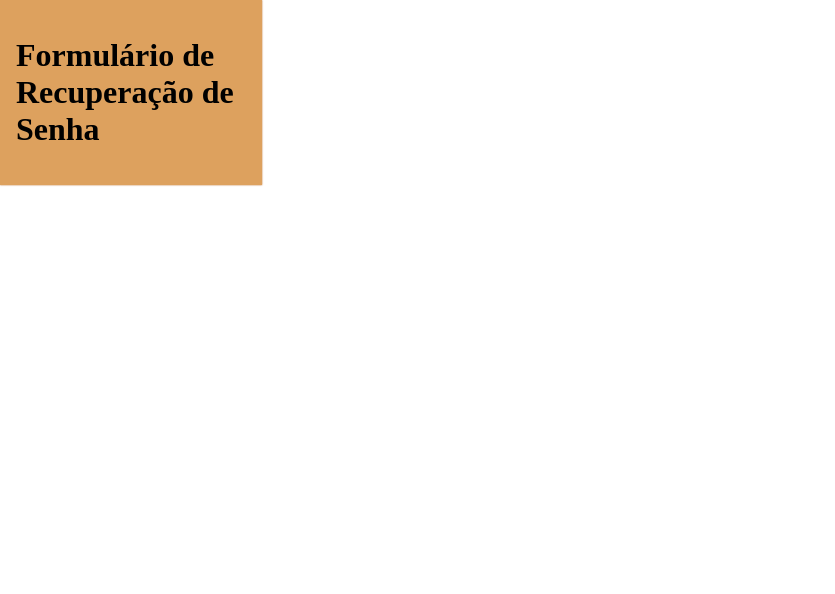
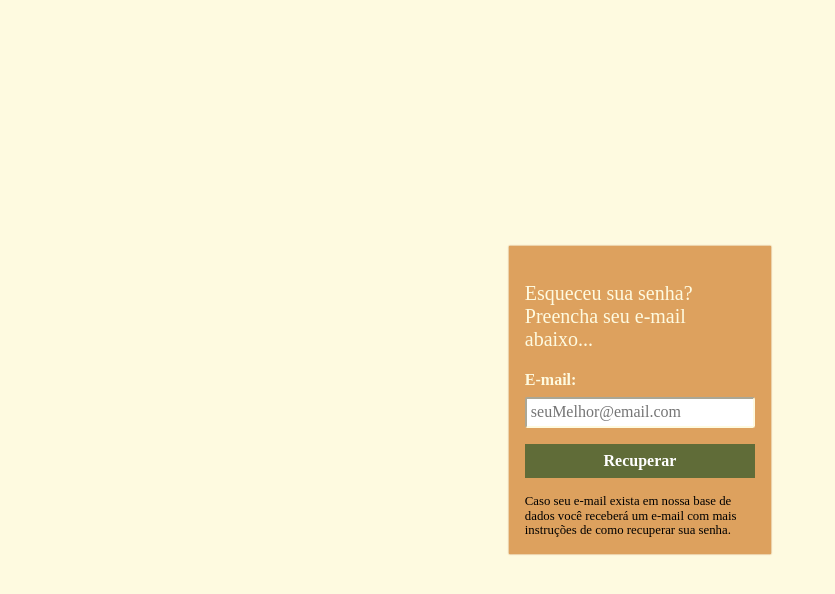
Before and after one commit to luizsla/cadastro-novo-usuario, a React (Vite) app in the folder cadastro-novo-usuario/: page /formulario-recuperacao in a window 1280 px wide. Shown: the top 594 px of the page, without its empty margins (0-835 px from the left). Built offline with nearby package versions, Linux system fonts and the light colour scheme; a web font is replaced by a local one.

Commit message:
Formulário de recuperação de senha concluído

```diff
--- a/cadastro-novo-usuario/src/Componentes/FormButton/index.jsx
+++ b/cadastro-novo-usuario/src/Componentes/FormButton/index.jsx
@@ -11,12 +11,12 @@ const Button = styled.button `
   margin-bottom: 1em;
 `;
 
-const formButton = ({tipo, texto}) => {
+const FormButton = ({tipo, texto}) => {
   return (
     <>
-      <Button type={tipo} className="form-button">{texto}</Button>
+      <Button type={tipo}>{texto}</Button>
     </>
   )
 }
 
-export default formButton;
+export default FormButton;
--- a/cadastro-novo-usuario/src/Componentes/FormRecuperacaoSenha/index.jsx
+++ b/cadastro-novo-usuario/src/Componentes/FormRecuperacaoSenha/index.jsx
@@ -1,13 +1,35 @@
+import styled from "styled-components";
+
+import BackgroundFormulario from "../BackgroundFormulario";
 import FormLayout from "../FormLayout";
+import FormInput from "../FormInput";
+import FormButton from "../FormButton";
 
+const Cabecalho = styled.p `
+  font-size: 1.25em;
+  margin-bottom: 1em;
+  color: #FEFAE0;
+`;
+
+const NotaRodape = styled.small `
+  font-size: 0.em;
+`;
 
 const formRecuperacaoSenha = () => {
   return (
     <>
-      <FormLayout>
-        <h1>Formulário de Recuperação de Senha</h1>
+      <BackgroundFormulario>
+        <FormLayout>
+          <Cabecalho>Esqueceu sua senha? Preencha seu e-mail abaixo...</Cabecalho>
 
-      </FormLayout>
+          <FormInput tipo="email" id="id-email" label="E-mail" placeholder="seuMelhor@email.com" />
+
+          <FormButton tipo="submit" texto="Recuperar" />
+
+          <NotaRodape>Caso seu e-mail exista em nossa base de dados você receberá um e-mail com mais instruções de como recuperar sua senha.</NotaRodape>
+
+        </FormLayout>
+      </BackgroundFormulario>
     </>
   );
 }
```
